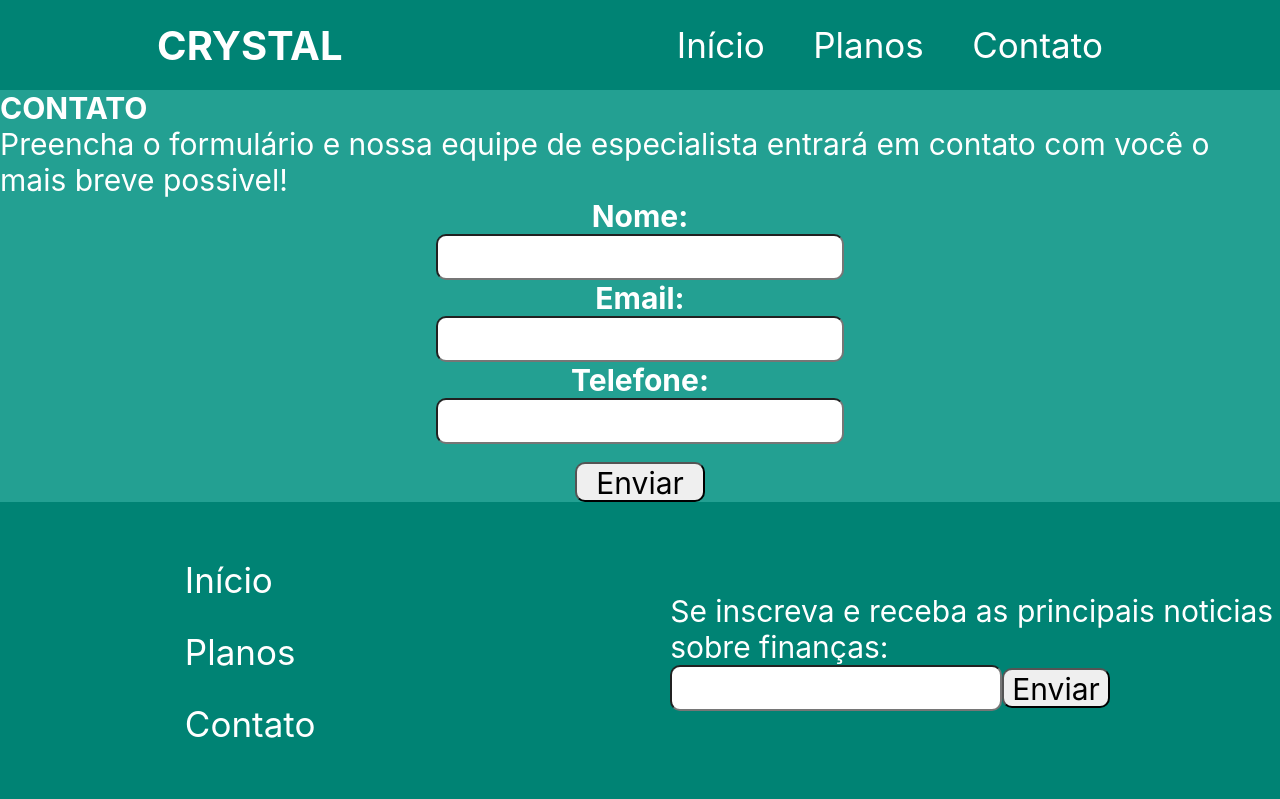
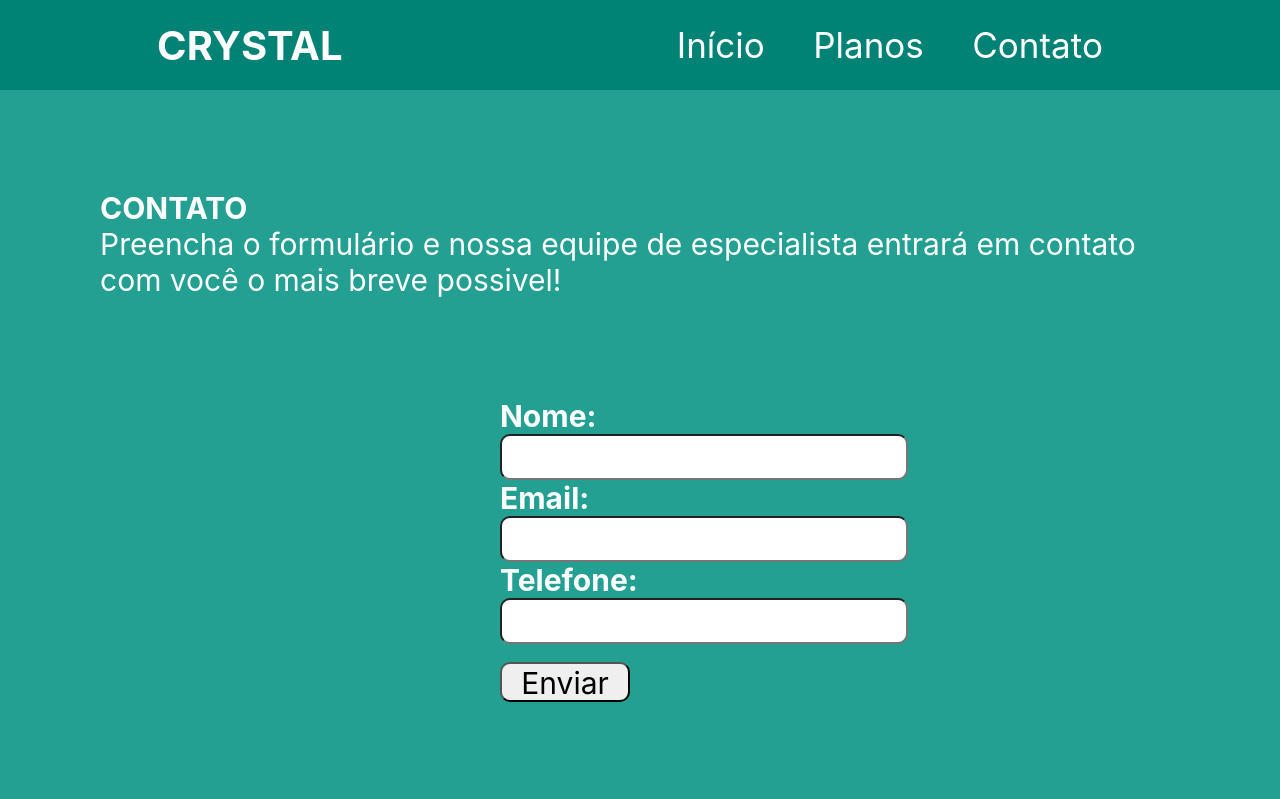
Before and after one commit to IIIgorMoura/Retomada, a plain HTML site: page contato.html in a window 1280 px wide. Shown: the top 799 px of the page. Drawn offline with Linux system fonts and the light colour scheme; a web font is replaced by a local one.

Commit message:
fim aula

```diff
--- a/Style.css
+++ b/Style.css
@@ -242,8 +242,11 @@ footer {
     display: flex;
     flex-direction: column;
 
-    align-items: center;
-    justify-content: center;
+    margin: 100px 500px
 
 }
+
+.comoContatar {
+    margin: 100px 100px
+}
 /* FIM INFORMACOES */
--- a/contato.html
+++ b/contato.html
@@ -32,9 +32,12 @@
 
         <section class="caixa">
 
-            <h2 class="textoBranco">CONTATO</h2>
-            <p class="textoBranco">Preencha o formulário e nossa equipe de especialista entrará em contato com você o
-                mais breve possivel!</p>
+            <div class="comoContatar">
+                <h2 class="textoBranco">CONTATO</h2>
+                <p class="textoBranco">Preencha o formulário e nossa equipe de especialista entrará em contato com você
+                    o
+                    mais breve possivel!</p>
+            </div>
 
             <div class="info">
                 <h2 class="textoBranco">
```
